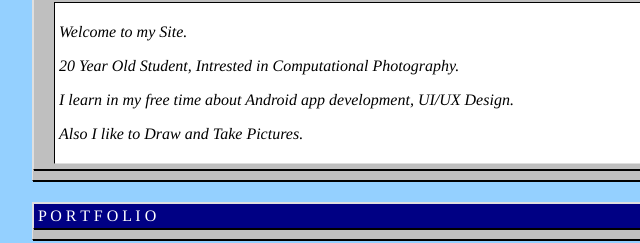
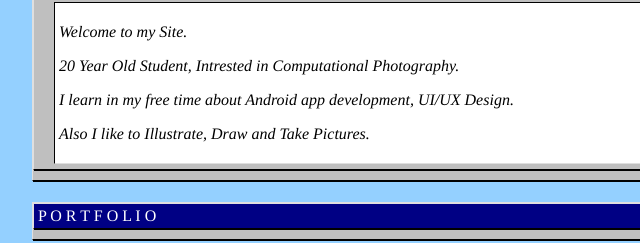
Before and after one commit to snajdovski/snajdovski.github.io, a plain HTML site: page index.html in a window 1280 px wide. Shown: the part 139-382 px from the top of the page, 232-872 px from the left. Drawn offline with Linux system fonts and the light colour scheme.

Commit message:
Update index.html

```diff
--- a/index.html
+++ b/index.html
@@ -35,7 +35,7 @@
             <p><i>Welcome to my Site.</i></p>
             <p><i>20 Year Old Student, Intrested in Computational Photography.</i></p>
             <p><i>I learn in my free time about Android app development, UI/UX Design.</i></p>
-            <p><i>Also I like to Draw and Take Pictures.</i></p>
+            <p><i>Also I like to Illustrate, Draw and Take Pictures.</i></p>
           </div>
         </div>
         </div>
```
